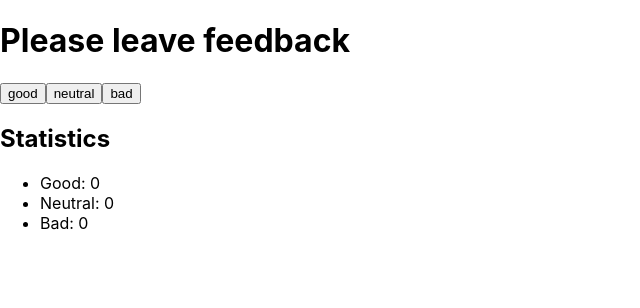
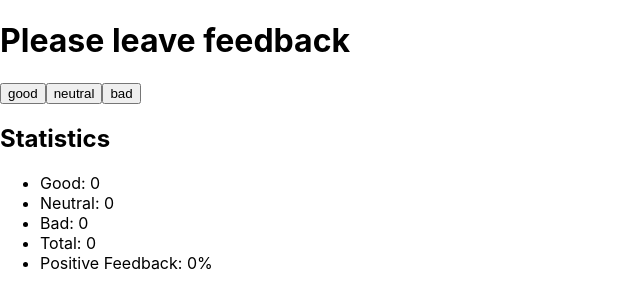
Before and after one commit to TurchynykOleksii/goit-react-hw-02-feedback, a React (Create React App) app: page / in a window 1280 px wide. Shown: the top 308 px of the page, without its empty margins (0-640 px from the left). Built offline with nearby package versions, Linux system fonts and the light colour scheme.

Commit message:
add total and good percentage feedback

```diff
--- a/src/components/App.jsx
+++ b/src/components/App.jsx
@@ -7,6 +7,7 @@ export class App extends Component {
     good: 0,
     neutral: 0,
     bad: 0,
+    total: 0,
   };
 
   onClickGood = () => {
@@ -27,6 +28,18 @@ export class App extends Component {
     }));
   };
 
+  countTotalFeedback = () => {
+    const { good, neutral, bad } = this.state;
+    const result = good + neutral + bad;
+    return result;
+  };
+
+  getPositiveFeedbackPercentage = () => {
+    const percentage = (this.state.good / this.countTotalFeedback()) * 100;
+
+    return Math.round(percentage);
+  };
+
   render() {
     const { good, neutral, bad } = this.state;
 
@@ -37,7 +50,13 @@ export class App extends Component {
           handleClickNeutral={this.onClickNeutral}
           handleClickBad={this.onClickBad}
         />
-        <Statistics goodState={good} neutralState={neutral} badState={bad} />
+        <Statistics
+          goodState={good}
+          neutralState={neutral}
+          badState={bad}
+          totalState={this.countTotalFeedback()}
+          positiveFeetback={this.getPositiveFeedbackPercentage()}
+        />
       </>
     );
   }
--- a/src/components/Statistics/Statistics.jsx
+++ b/src/components/Statistics/Statistics.jsx
@@ -1,4 +1,10 @@
-export const Statistics = ({ goodState, neutralState, badState }) => {
+export const Statistics = ({
+  goodState,
+  neutralState,
+  badState,
+  totalState,
+  positiveFeetback,
+}) => {
   return (
     <>
       <h2>Statistics</h2>
@@ -6,6 +12,10 @@ export const Statistics = ({ goodState, neutralState, badState }) => {
         <li>Good: {goodState}</li>
         <li>Neutral: {neutralState}</li>
         <li>Bad: {badState}</li>
+        <li>Total: {totalState}</li>
+        <li>
+          Positive Feedback: {!positiveFeetback ? '0' : positiveFeetback}%
+        </li>
       </ul>
     </>
   );
```
